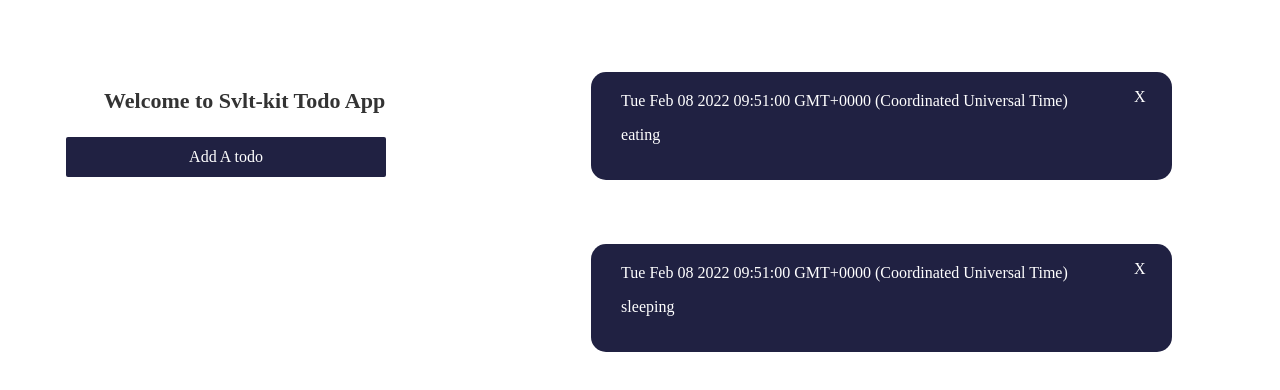
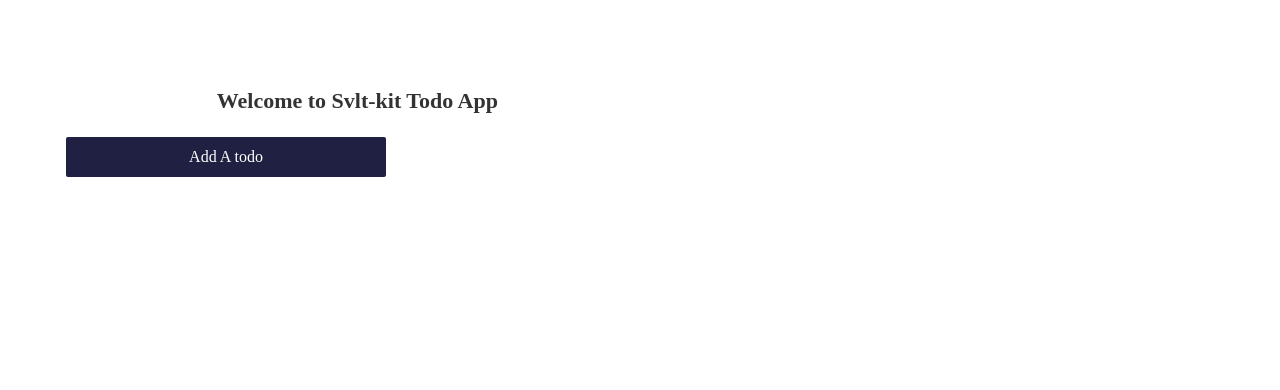
Before and after one commit to Best-Verie/svlt-kit, a Svelte app: page / in a window 1280 px wide. Shown: the top 390 px of the page. Built offline with nearby package versions, Linux system fonts and the light colour scheme.

Commit message:
finalisation

```diff
--- a/src/TodoStore.js
+++ b/src/TodoStore.js
@@ -1,12 +1,12 @@
 import { writable } from "svelte/store";
 
 export  const TodoStore = writable([
-    {
-    id: 1,
-    title: "eating",
-    date: new Date()},
-    {
-    id: 2,
-    title: "sleeping",
-    date: new Date()},
+    // {
+    // id: 1,
+    // title: "eating",
+    // date: new Date()},
+    // {
+    // id: 2,
+    // title: "sleeping",
+    // date: new Date()},
 ])
--- a/src/components/FeedBackForm.svelte
+++ b/src/components/FeedBackForm.svelte
@@ -6,7 +6,7 @@
 
   let isVisible = false;
   let title = "";
-  let date = new Date();
+  let date = " ";
 
   function handleSubmit() {
     const newTodo = {
@@ -24,7 +24,6 @@
   }
 </script>
 
-<!-- <Card> -->
 <div class="feedback_form">
   <header>Welcome to Svlt-kit Todo App</header>
   <form on:submit|preventDefault={handleSubmit}>
@@ -32,14 +31,18 @@
       <Button type="button" bind:isVisible>Add A todo</Button>
     </div>
     {#if isVisible}
-      <input type="text" placeholder="Add a todo" class="input" />
-      <input type="date" />
+      <input
+        type="text"
+        placeholder="Add a todo"
+        class="input"
+        bind:value={title}
+      />
+      <input type="date" bind:value={date} />
       <Button type="submit" on:click={handleSubmit}>+ Todo</Button>
     {/if}
   </form>
 </div>
 
-<!-- </Card> -->
 <style>
   header {
     font-size: 22px;
```
Also changed, not shown: 1 other file (tests, documents, lock files or other folders).
